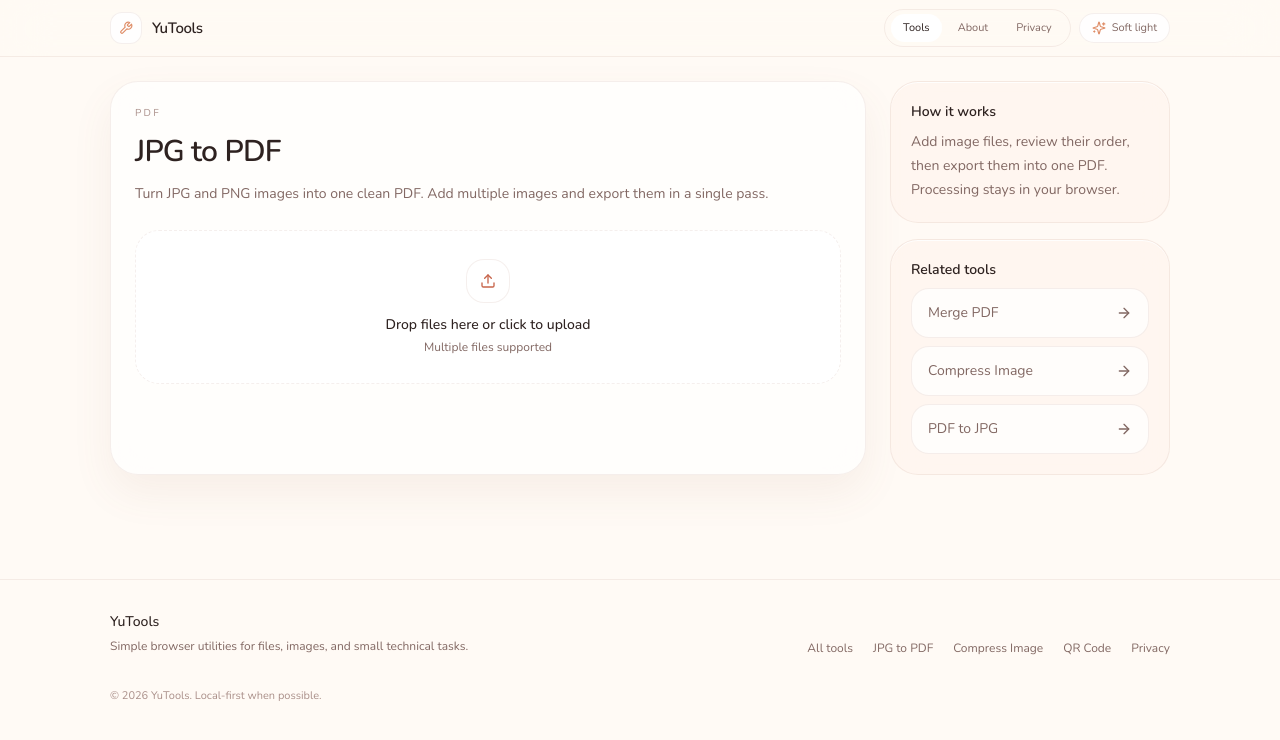
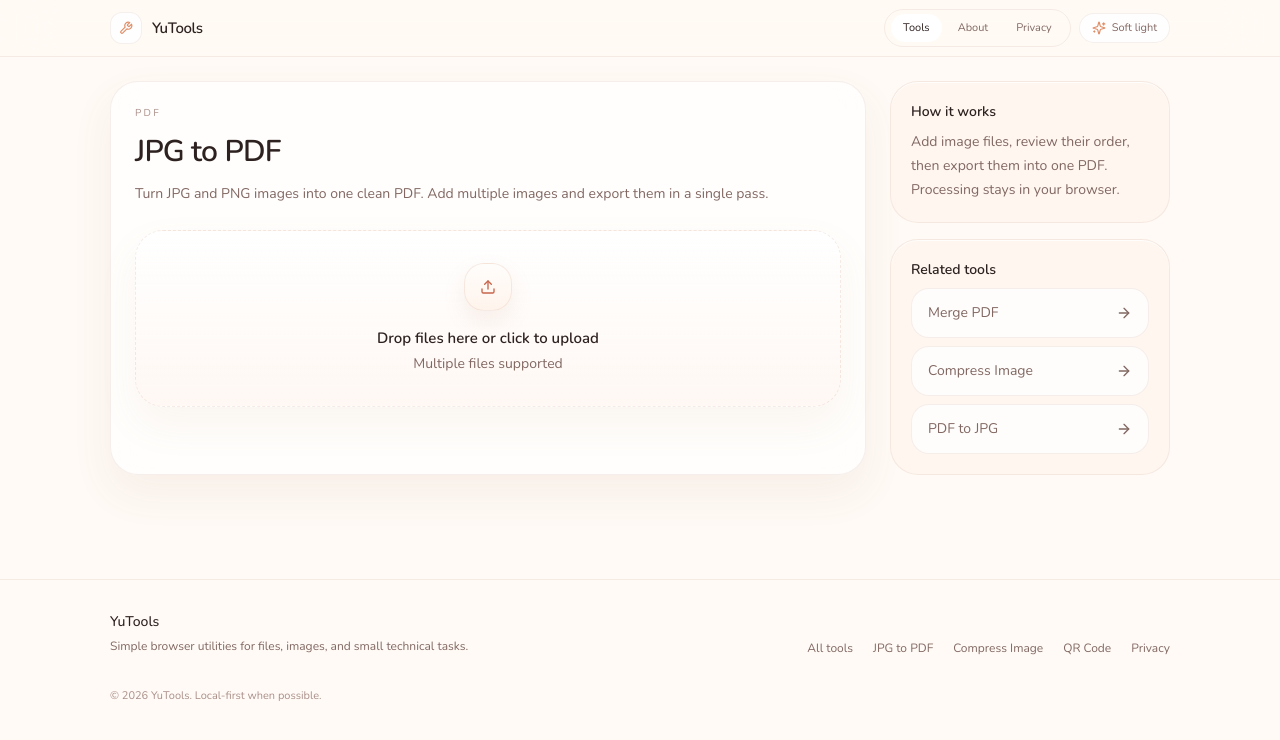
Before and after one commit to zhiliao000-star/YuDown, a React (Vite) app: page /tools/jpg-to-pdf in a window 1280 px wide. Shown: the top 740 px of the page. Built offline with nearby package versions, Linux system fonts and the light colour scheme.

Commit message:
fix: soften upload panel styling

```diff
--- a/src/components/UploadControls.tsx
+++ b/src/components/UploadControls.tsx
@@ -37,9 +37,10 @@ export const FilePicker: React.FC<FilePickerProps> = ({ onFilesSelected, accept,
       onDragOver={handleDrag}
       onDrop={handleDrop}
       className={cn(
-        'relative rounded-[24px] border border-dashed p-7 text-center transition-colors',
-        'border-[var(--border-soft)] bg-[var(--surface-raised)] hover:border-[var(--accent-soft)]',
-        isDragActive && 'border-[var(--accent-strong)] bg-white'
+        'relative rounded-[28px] border border-dashed p-8 text-center transition-all',
+        'border-[rgba(201,156,132,0.2)] bg-[linear-gradient(180deg,rgba(255,255,255,0.96),rgba(255,247,242,0.88))]',
+        'shadow-[0_18px_38px_rgba(188,140,108,0.08)] hover:border-[rgba(207,132,95,0.32)] hover:shadow-[0_22px_44px_rgba(188,140,108,0.12)]',
+        isDragActive && 'border-[var(--accent-strong)] bg-[linear-gradient(180deg,rgba(255,255,255,1),rgba(255,244,236,0.96))]'
       )}
     >
       <input
@@ -49,11 +50,11 @@ export const FilePicker: React.FC<FilePickerProps> = ({ onFilesSelected, accept,
         onChange={(e) => e.target.files && onFilesSelected(Array.from(e.target.files))}
         className="absolute inset-0 cursor-pointer opacity-0"
       />
-      <div className="mx-auto flex h-11 w-11 items-center justify-center rounded-[18px] border border-[var(--border-soft)] bg-white text-[var(--accent-strong)] shadow-[var(--shadow-soft)]">
+      <div className="mx-auto flex h-12 w-12 items-center justify-center rounded-[20px] border border-[rgba(206,155,128,0.18)] bg-[linear-gradient(180deg,#fffdfb,#fff4ec)] text-[var(--accent-strong)] shadow-[0_10px_22px_rgba(191,141,111,0.12)]">
         <Upload className="h-4 w-4" />
       </div>
-      <p className="mt-3 text-sm font-medium text-[var(--fg)]">Drop files here or click to upload</p>
-      <p className="mt-1 text-xs text-[var(--muted)]">{multiple ? 'Multiple files supported' : 'Single file mode'}</p>
+      <p className="mt-4 text-[15px] font-semibold text-[var(--fg)]">Drop files here or click to upload</p>
+      <p className="mt-1 text-sm text-[var(--muted)]">{multiple ? 'Multiple files supported' : 'Single file mode'}</p>
     </div>
   );
 };
```
